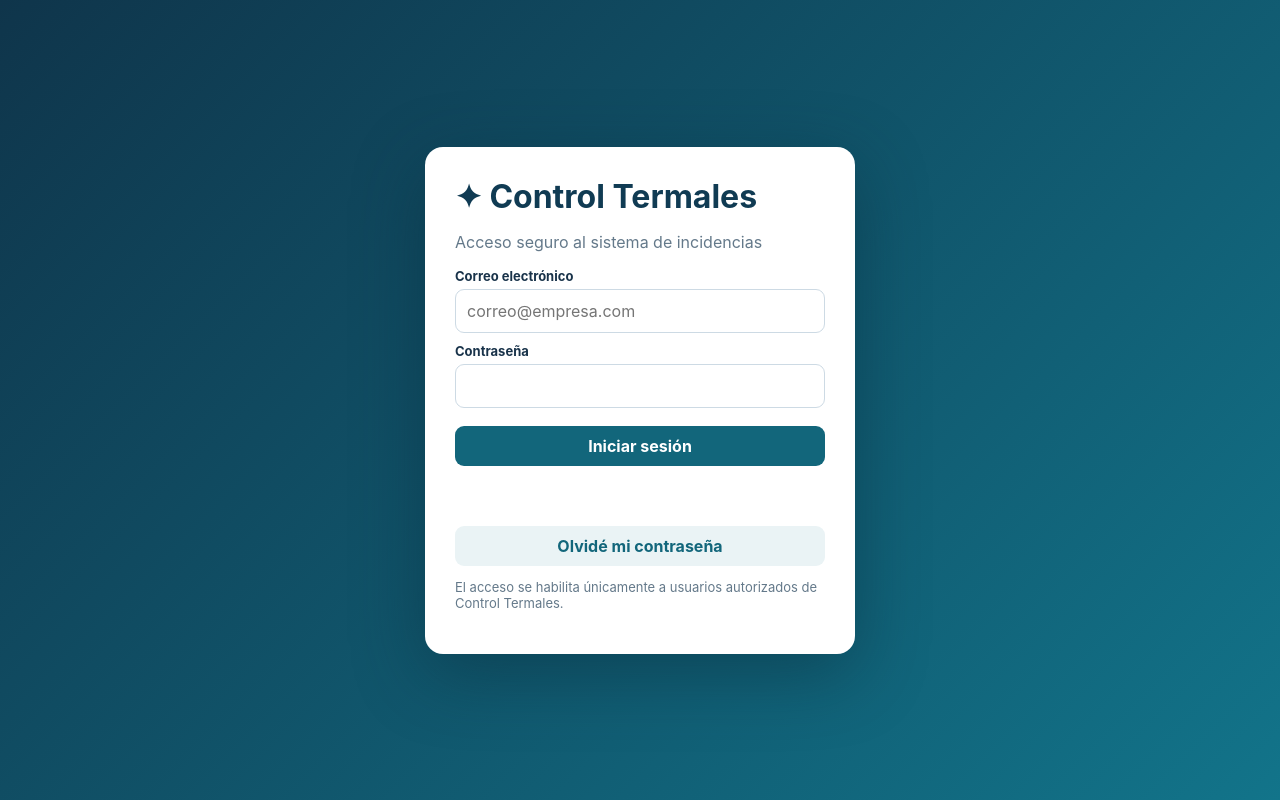
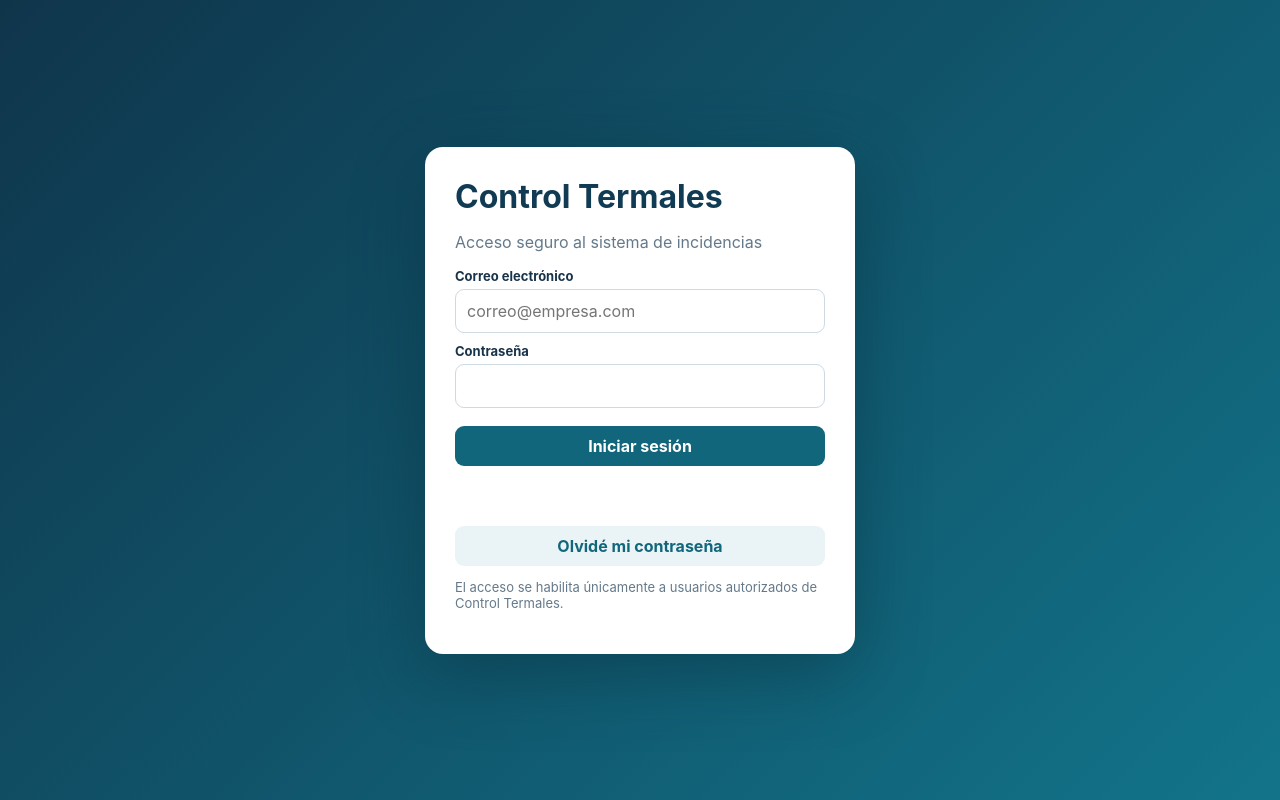
Before and after one commit to keycr91/control-termales, a plain HTML site: page production/index.html in a window 1280 px wide. Drawn offline with nearby package versions, Linux system fonts and the light colour scheme.

Commit message:
Eliminar símbolo decorativo del nombre Control Termales en ingreso y carga

```diff
--- a/production/index.html
+++ b/production/index.html
@@ -25,8 +25,8 @@
 @media(max-width:700px){#app>header strong{font-size:22px}.menu-grid{grid-template-columns:repeat(2,minmax(0,1fr));gap:13px}.menu-card{min-height:165px;padding:14px 7px;font-size:17px}.menu-card .menu-icon{font-size:43px}.home-title{margin:6px 0 22px}}
 @media(max-width:380px){.menu-grid{grid-template-columns:1fr}.menu-card{min-height:125px}}
 </style></head><body>
-<div class="auth" id="loadingScreen" role="status" aria-live="polite"><div class="auth-card" style="text-align:center"><h1>✦ Control Termales</h1><p>Verificando tu sesión…</p><div style="width:32px;height:32px;margin:18px auto;border:3px solid #d6e7ec;border-top-color:#12667b;border-radius:50%;animation:spin .8s linear infinite"></div></div></div>
-<div class="auth hidden" id="authScreen"><div class="auth-card"><h1>✦ Control Termales</h1><p>Acceso seguro al sistema de incidencias</p><form id="loginForm"><label for="email">Correo electrónico</label><input type="email" id="email" required autocomplete="username" placeholder="correo@empresa.com"><label for="password">Contraseña</label><input type="password" id="password" required autocomplete="current-password"><button class="btn" type="submit" id="loginBtn">Iniciar sesión</button></form><p class="error" id="authError"></p><button class="btn alt" style="width:100%" id="forgotBtn" type="button">Olvidé mi contraseña</button><p class="muted">El acceso se habilita únicamente a usuarios autorizados de Control Termales.</p></div></div>
+<div class="auth" id="loadingScreen" role="status" aria-live="polite"><div class="auth-card" style="text-align:center"><h1>Control Termales</h1><p>Verificando tu sesión…</p><div style="width:32px;height:32px;margin:18px auto;border:3px solid #d6e7ec;border-top-color:#12667b;border-radius:50%;animation:spin .8s linear infinite"></div></div></div>
+<div class="auth hidden" id="authScreen"><div class="auth-card"><h1>Control Termales</h1><p>Acceso seguro al sistema de incidencias</p><form id="loginForm"><label for="email">Correo electrónico</label><input type="email" id="email" required autocomplete="username" placeholder="correo@empresa.com"><label for="password">Contraseña</label><input type="password" id="password" required autocomplete="current-password"><button class="btn" type="submit" id="loginBtn">Iniciar sesión</button></form><p class="error" id="authError"></p><button class="btn alt" style="width:100%" id="forgotBtn" type="button">Olvidé mi contraseña</button><p class="muted">El acceso se habilita únicamente a usuarios autorizados de Control Termales.</p></div></div>
 <div id="app" class="hidden"><header><div><strong>Control Termales</strong><small>Gestión de incidencias · Soda y Termales</small></div><div><span id="sessionText"></span> <button id="passwordBtn">Cambiar contraseña</button> <button id="logoutBtn">Cerrar sesión</button></div></header><main class="wrap">
 <nav class="tabs hidden" id="tabs"><button data-page="inicio" class="active">← Menú principal</button><button data-page="nuevo">Nueva incidencia</button><button data-page="seguimiento">Seguimiento</button><button data-page="reportes">Reportes</button><button data-page="parametros" data-admin>Parámetros</button><button data-page="usuarios" data-super>Usuarios</button></nav>
 <section class="panel home-panel" id="inicio">
```
